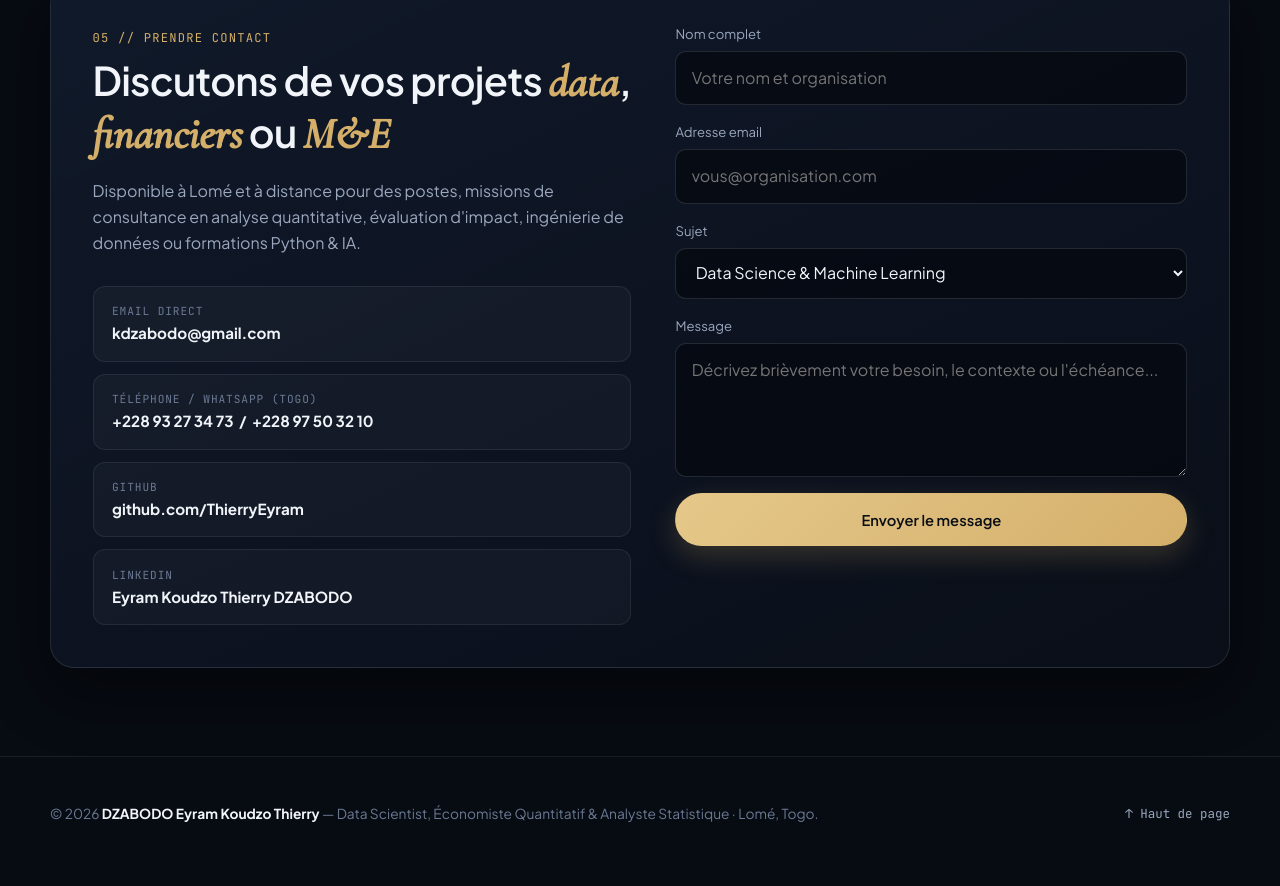
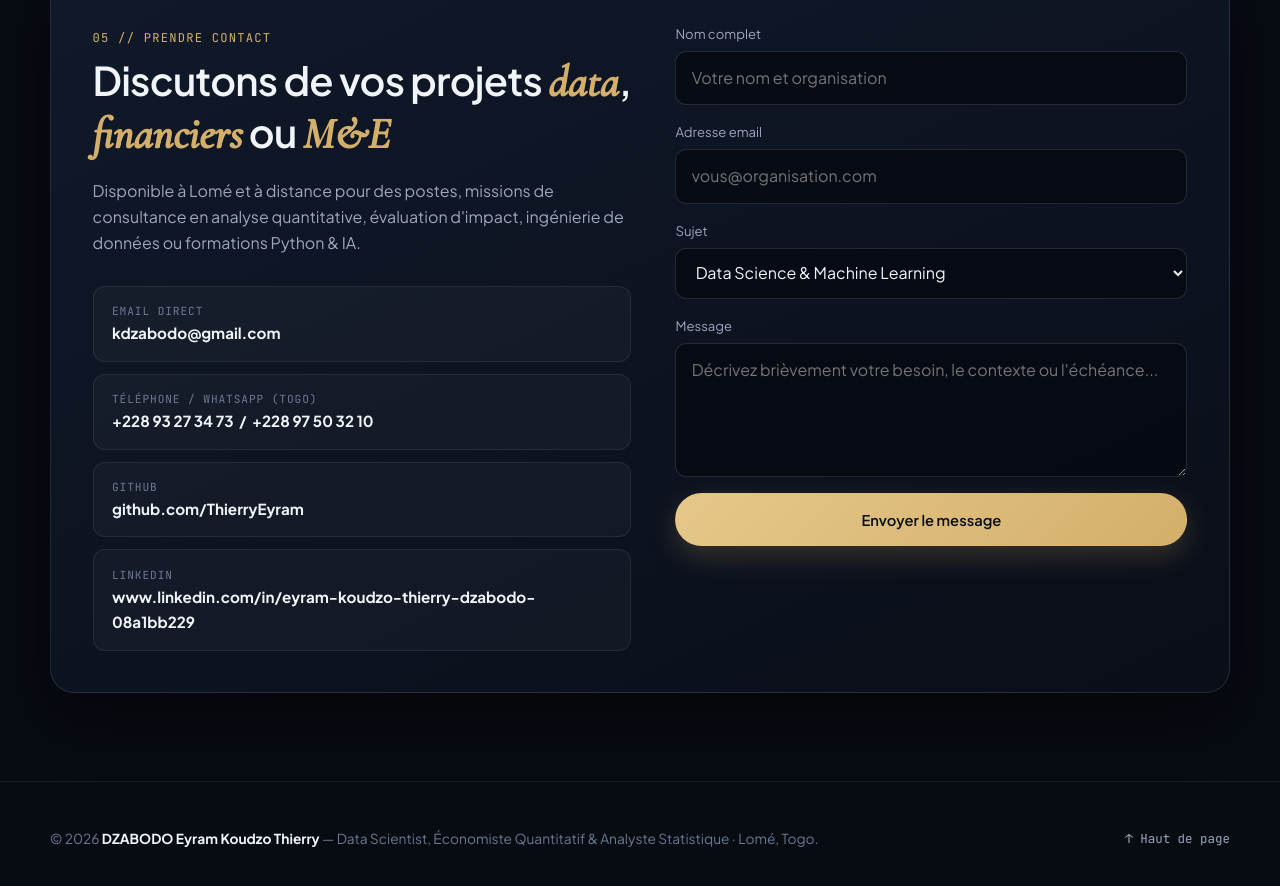
Before and after one commit to ThierryEyram/www.thierryportfolio.com, a plain HTML site: page index.html in a window 1280 px wide. Shown: the part 6335-7221 px from the top of the page. Drawn offline with nearby package versions, Linux system fonts and the light colour scheme.

Commit message:
Change LinkedIn link text to full URL
Updated LinkedIn link text to include full URL.

```diff
--- a/index.html
+++ b/index.html
@@ -660,7 +660,7 @@
               </a>
               <a href="https://www.linkedin.com/search/results/all/?keywords=Eyram%20Koudzo%20Thierry%20DZABODO" target="_blank" rel="noopener noreferrer" class="contact-link-card">
                 <span class="mono contact-link-label">LinkedIn</span>
-                <strong>Eyram Koudzo Thierry DZABODO</strong>
+                <strong>www.linkedin.com/in/eyram-koudzo-thierry-dzabodo-08a1bb229</strong>
               </a>
             </div>
           </div>
```
